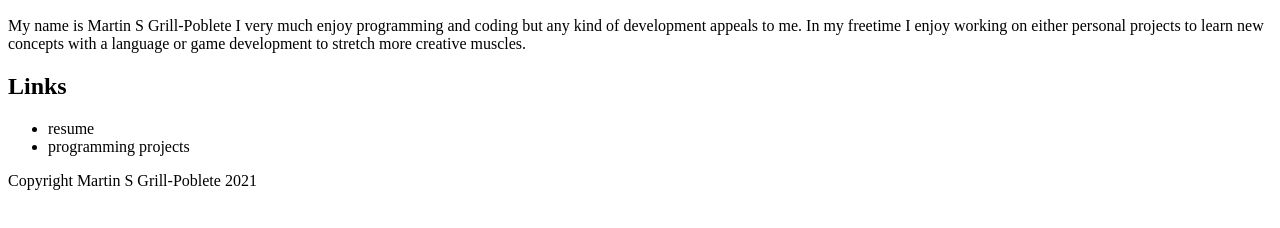
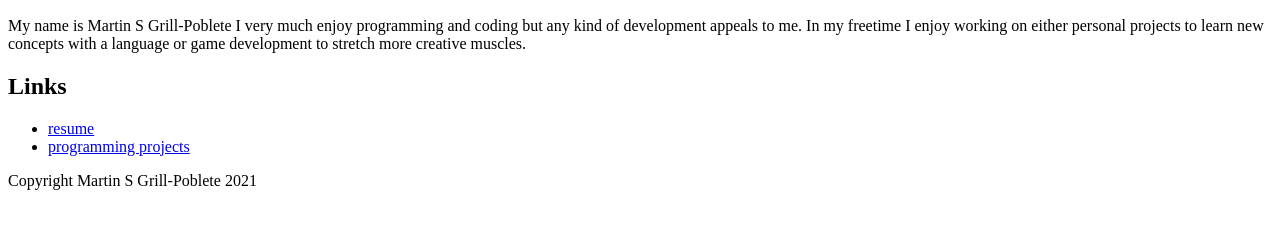
Before and after one commit to Pobletem/project-one, a plain HTML site: page index.html in a window 1280 px wide. Shown: the part 110-338 px from the top of the page. Drawn offline with Linux system fonts and the light colour scheme.

Commit message:
create hyperlinks for navigation options

```diff
--- a/index.html
+++ b/index.html
@@ -20,8 +20,8 @@
       <article class="navigation">
         <h2>Links</h2>
         <ul>
-          <li>resume</li>
-          <li>programming projects</li>
+          <li><a href="resume/">resume</a></li>
+          <li><a href="programming/">programming projects</a></li>
         </ul>
       </article>
     </main>
```
